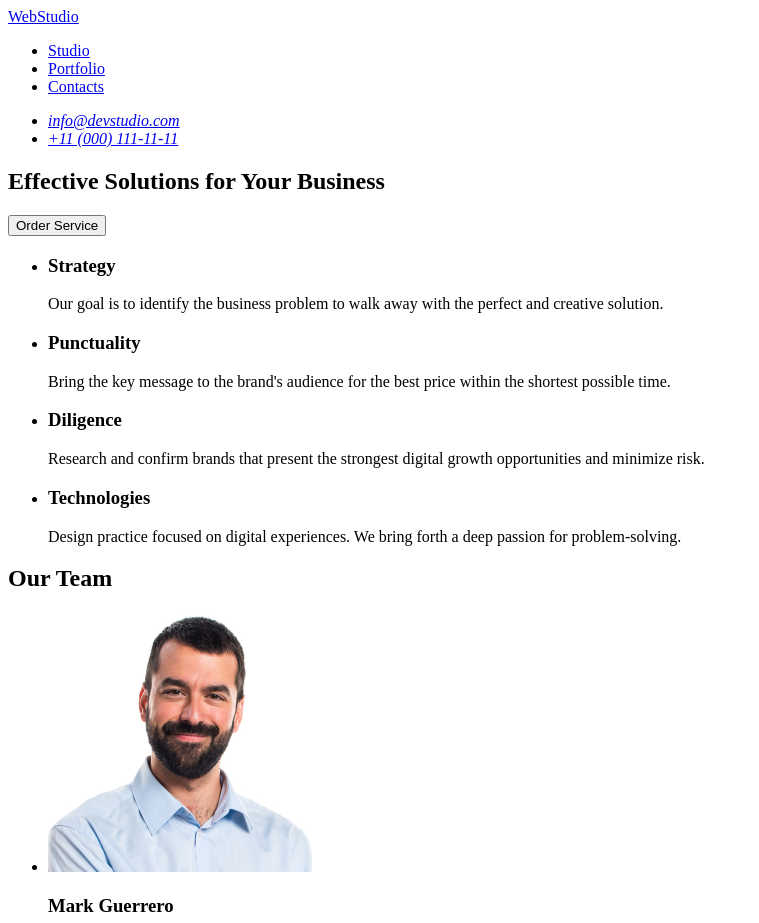
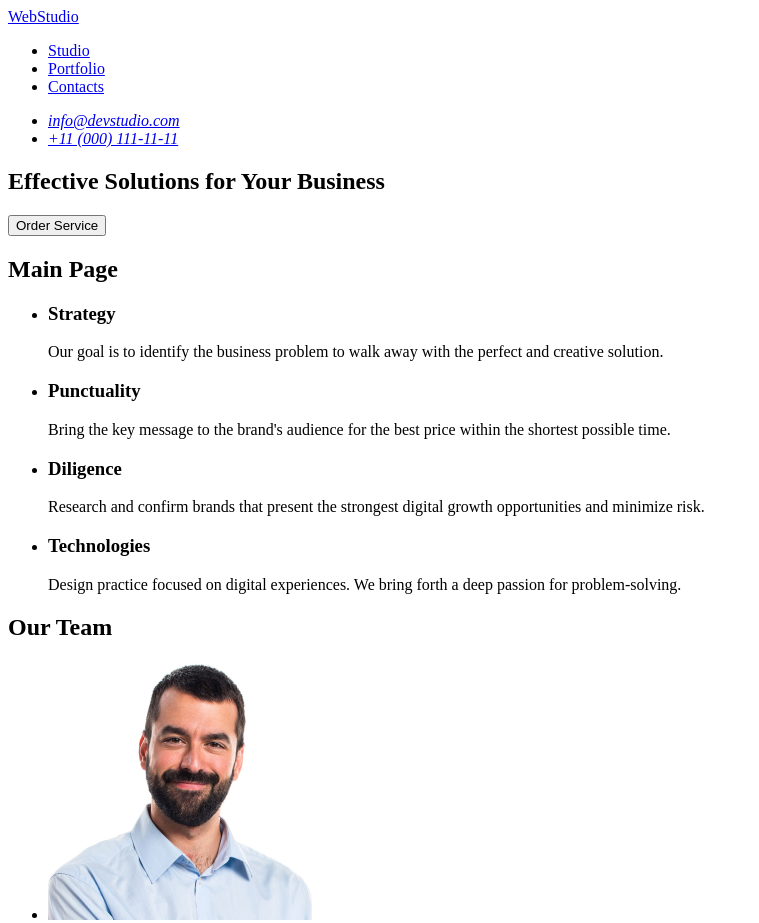
Before and after one commit to Oleksandr2610/Hw-01, a plain HTML site: page index.html in a window 1280 px wide. Shown: the top 923 px of the page, without its empty margins (0-759 px from the left). Drawn offline with Linux system fonts and the light colour scheme.

Commit message:
Create index.html,update README.md

```diff
--- a/index.html
+++ b/index.html
@@ -34,6 +34,8 @@
             </button>
         </section>
         <section>
+            <!--Main page-->
+            <h2>Main Page</h2>
             <ul>
                 <li>
                     <h3>Strategy</h3>
@@ -60,9 +62,7 @@
                 </li>
             </ul>
         </section>
-
         <section>
-
             <h2>Our Team</h2>
             <ul>
                 <li><img src="./images/img1.jpg" width="264" alt="Mark Guerrero">
```
